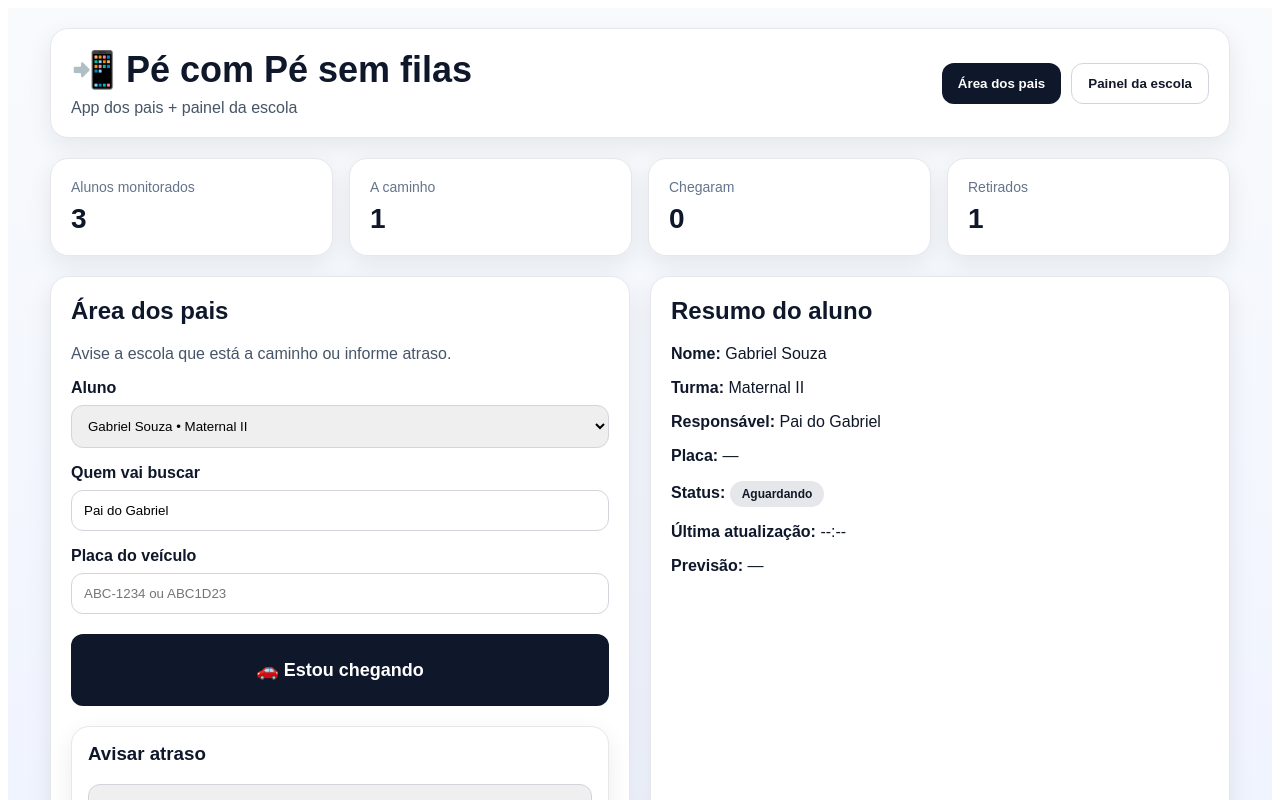
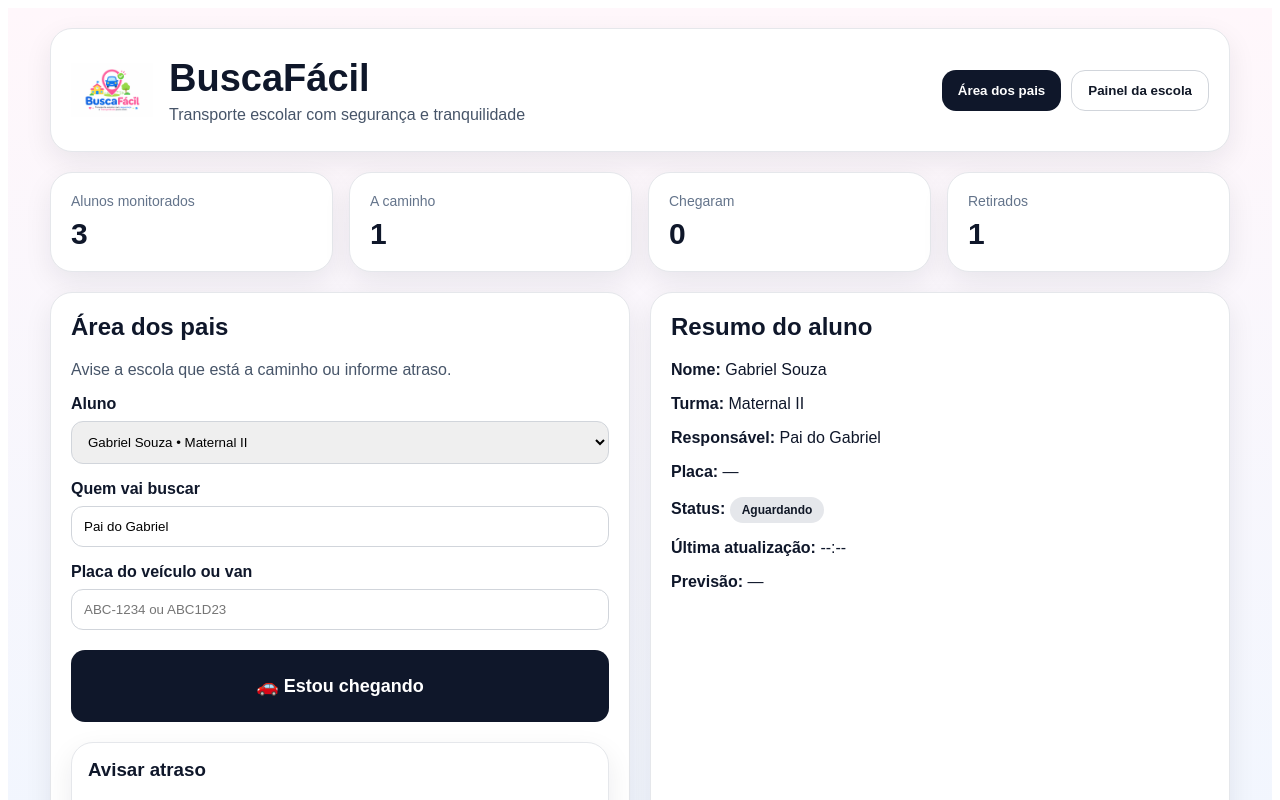
Before and after one commit to danielvittor22/e-com-pe-sem-filas, a React (Vite) app: page / in a window 1280 px wide. Shown: the top 800 px of the page. Built offline with nearby package versions, Linux system fonts and the light colour scheme.

Commit message:
Update App.jsx

```diff
--- a/src/App.jsx
+++ b/src/App.jsx
@@ -1,5 +1,6 @@
 import { useMemo, useState } from "react";
 import logo from "./logo.png";
+
 const initialStudents = [
   {
     id: 1,
@@ -71,9 +72,9 @@ function badgeStyle(status) {
 function cardStyle() {
   return {
     background: "#fff",
-    borderRadius: 18,
+    borderRadius: 22,
     padding: 20,
-    boxShadow: "0 8px 24px rgba(15,23,42,0.08)",
+    boxShadow: "0 10px 28px rgba(15,23,42,0.08)",
     border: "1px solid #e5e7eb",
   };
 }
@@ -81,7 +82,7 @@ function cardStyle() {
 function buttonStyle(primary = true) {
   return {
     padding: "12px 16px",
-    borderRadius: 12,
+    borderRadius: 14,
     border: primary ? "none" : "1px solid #d1d5db",
     background: primary ? "#0f172a" : "#fff",
     color: primary ? "#fff" : "#111827",
@@ -117,6 +118,7 @@ export default function App() {
   const filteredStudents = useMemo(() => {
     const q = schoolSearch.trim().toLowerCase();
     if (!q) return students;
+
     return students.filter(
       (s) =>
         s.name.toLowerCase().includes(q) ||
@@ -161,23 +163,18 @@ export default function App() {
   }
 
   function markArrived(id) {
-    updateStudent(id, {
-      status: "chegou",
-    });
+    updateStudent(id, { status: "chegou" });
   }
 
   function markPickedUp(id) {
-    updateStudent(id, {
-      status: "retirado",
-      eta: "",
-    });
+    updateStudent(id, { status: "retirado", eta: "" });
   }
 
   return (
     <div
       style={{
         minHeight: "100vh",
-        background: "linear-gradient(180deg, #f8fafc 0%, #eef2ff 100%)",
+        background: "linear-gradient(180deg, #fff7fb 0%, #eef6ff 100%)",
         fontFamily: "Arial, sans-serif",
         color: "#0f172a",
       }}
@@ -191,14 +188,30 @@ export default function App() {
             flexWrap: "wrap",
             alignItems: "center",
             justifyContent: "space-between",
-            gap: 16,
+            gap: 18,
           }}
         >
-          <div>
-            <h1 style={{ margin: 0, fontSize: 36 }}>📲 Pé com Pé sem filas</h1>
-            <p style={{ margin: "8px 0 0", color: "#475569" }}>
-              App dos pais + painel da escola
-            </p>
+          <div style={{ display: "flex", alignItems: "center", gap: 16 }}>
+            <img
+              src={logo}
+              alt="BuscaFácil"
+              style={{
+                width: 82,
+                height: 82,
+                objectFit: "contain",
+                borderRadius: 18,
+                background: "#fff",
+              }}
+            />
+
+            <div>
+              <h1 style={{ margin: 0, fontSize: 38, color: "#0f172a" }}>
+                BuscaFácil
+              </h1>
+              <p style={{ margin: "6px 0 0", color: "#475569", fontSize: 16 }}>
+                Transporte escolar com segurança e tranquilidade
+              </p>
+            </div>
           </div>
 
           <div style={{ display: "flex", gap: 10, flexWrap: "wrap" }}>
@@ -221,19 +234,19 @@ export default function App() {
         >
           <div style={cardStyle()}>
             <div style={{ color: "#64748b", fontSize: 14 }}>Alunos monitorados</div>
-            <div style={{ fontSize: 28, fontWeight: 700, marginTop: 8 }}>{metrics.total}</div>
+            <div style={{ fontSize: 30, fontWeight: 800, marginTop: 8 }}>{metrics.total}</div>
           </div>
           <div style={cardStyle()}>
             <div style={{ color: "#64748b", fontSize: 14 }}>A caminho</div>
-            <div style={{ fontSize: 28, fontWeight: 700, marginTop: 8 }}>{metrics.a_caminho}</div>
+            <div style={{ fontSize: 30, fontWeight: 800, marginTop: 8 }}>{metrics.a_caminho}</div>
           </div>
           <div style={cardStyle()}>
             <div style={{ color: "#64748b", fontSize: 14 }}>Chegaram</div>
-            <div style={{ fontSize: 28, fontWeight: 700, marginTop: 8 }}>{metrics.chegou}</div>
+            <div style={{ fontSize: 30, fontWeight: 800, marginTop: 8 }}>{metrics.chegou}</div>
           </div>
           <div style={cardStyle()}>
             <div style={{ color: "#64748b", fontSize: 14 }}>Retirados</div>
-            <div style={{ fontSize: 28, fontWeight: 700, marginTop: 8 }}>{metrics.retirado}</div>
+            <div style={{ fontSize: 30, fontWeight: 800, marginTop: 8 }}>{metrics.retirado}</div>
           </div>
         </div>
 
@@ -293,7 +306,7 @@ export default function App() {
 
               <div style={{ marginTop: 16 }}>
                 <label style={{ fontWeight: 700, display: "block", marginBottom: 8 }}>
-                  Placa do veículo
+                  Placa do veículo ou van
                 </label>
                 <input
                   value={parentPlate}
@@ -378,30 +391,18 @@ export default function App() {
               <h2 style={{ marginTop: 0 }}>Resumo do aluno</h2>
               {selectedStudent && (
                 <>
-                  <p>
-                    <strong>Nome:</strong> {selectedStudent.name}
-                  </p>
-                  <p>
-                    <strong>Turma:</strong> {selectedStudent.className}
-                  </p>
-                  <p>
-                    <strong>Responsável:</strong> {selectedStudent.responsible}
-                  </p>
-                  <p>
-                    <strong>Placa:</strong> {selectedStudent.plate || "—"}
-                  </p>
+                  <p><strong>Nome:</strong> {selectedStudent.name}</p>
+                  <p><strong>Turma:</strong> {selectedStudent.className}</p>
+                  <p><strong>Responsável:</strong> {selectedStudent.responsible}</p>
+                  <p><strong>Placa:</strong> {selectedStudent.plate || "—"}</p>
                   <p>
                     <strong>Status:</strong>{" "}
                     <span style={badgeStyle(selectedStudent.status)}>
                       {statusLabel[selectedStudent.status]}
                     </span>
                   </p>
-                  <p>
-                    <strong>Última atualização:</strong> {selectedStudent.updatedAt}
-                  </p>
-                  <p>
-                    <strong>Previsão:</strong> {selectedStudent.eta || "—"}
-                  </p>
+                  <p><strong>Última atualização:</strong> {selectedStudent.updatedAt}</p>
+                  <p><strong>Previsão:</strong> {selectedStudent.eta || "—"}</p>
                 </>
               )}
             </div>
@@ -430,7 +431,7 @@ export default function App() {
                 onChange={(e) => setSchoolSearch(e.target.value)}
                 placeholder="Buscar aluno, turma, responsável ou placa"
                 style={{
-                  width: 320,
+                  width: 340,
                   maxWidth: "100%",
                   padding: 12,
                   borderRadius: 12,
@@ -446,7 +447,7 @@ export default function App() {
                   key={student.id}
                   style={{
                     border: "1px solid #e5e7eb",
-                    borderRadius: 16,
+                    borderRadius: 18,
                     padding: 16,
                     background: "#fff",
                     display: "grid",
@@ -462,7 +463,7 @@ export default function App() {
                     }}
                   >
                     <div>
-                      <div style={{ fontWeight: 700, fontSize: 18 }}>{student.name}</div>
+                      <div style={{ fontWeight: 800, fontSize: 18 }}>{student.name}</div>
                       <div style={{ color: "#64748b", marginTop: 4 }}>
                         {student.className}
                       </div>
@@ -488,16 +489,10 @@ export default function App() {
                   </div>
 
                   <div style={{ display: "flex", gap: 10, flexWrap: "wrap" }}>
-                    <button
-                      style={buttonStyle(false)}
-                      onClick={() => markArrived(student.id)}
-                    >
+                    <button style={buttonStyle(false)} onClick={() => markArrived(student.id)}>
                       Marcar chegada
                     </button>
-                    <button
-                      style={buttonStyle(true)}
-                      onClick={() => markPickedUp(student.id)}
-                    >
+                    <button style={buttonStyle(true)} onClick={() => markPickedUp(student.id)}>
                       Confirmar retirada
                     </button>
                   </div>
```
